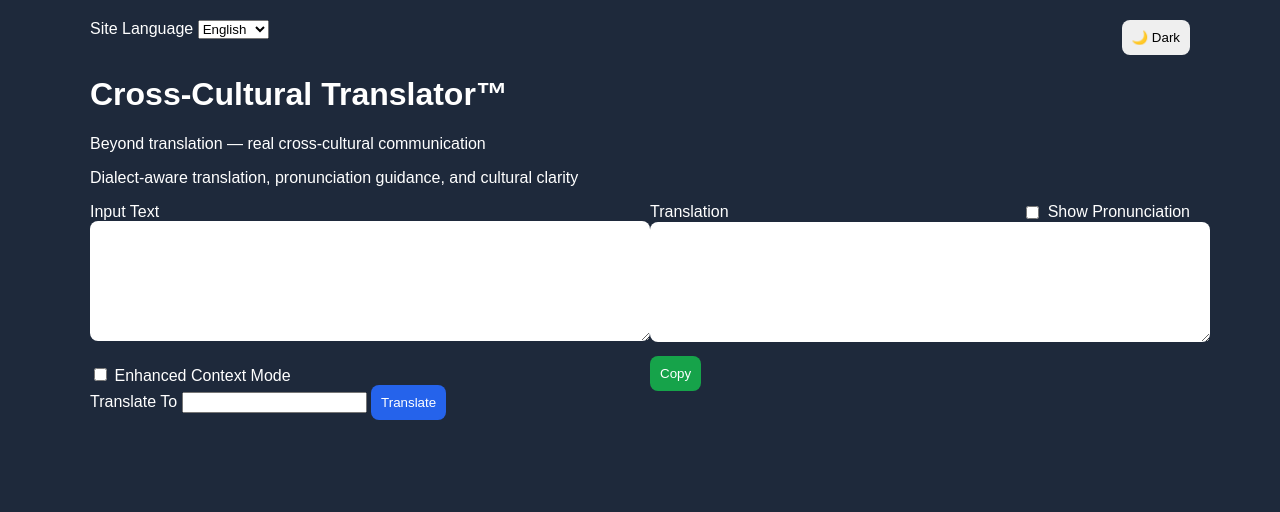
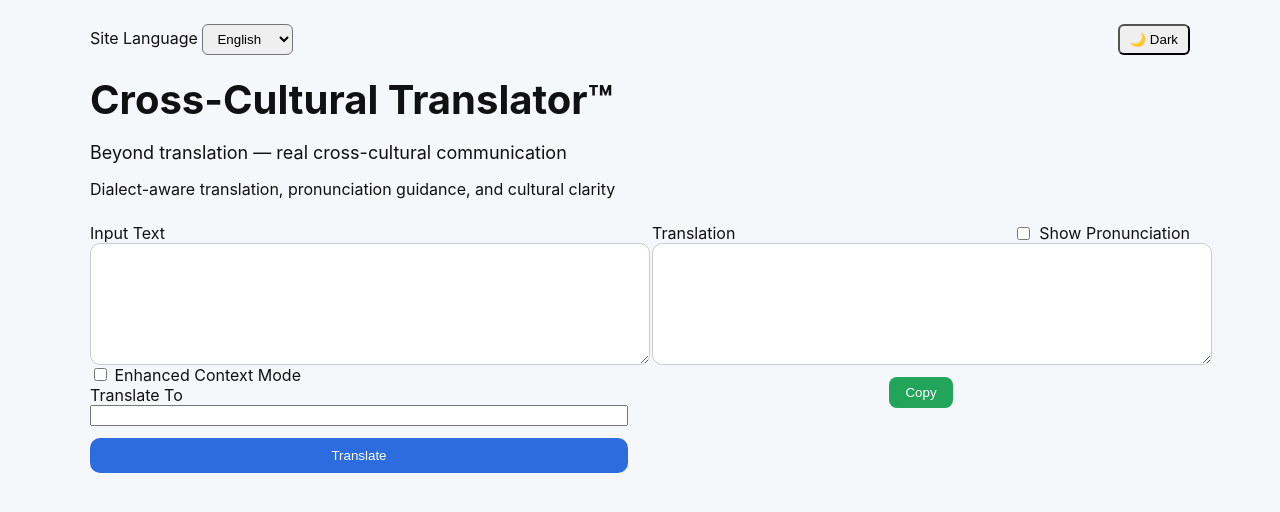
Before and after one commit to zachdean-code/translateapp, a plain HTML site: page index.html in a window 1280 px wide. Drawn offline with Linux system fonts and the light colour scheme.

Commit message:
Update style.css

```diff
--- a/style.css
+++ b/style.css
@@ -1,66 +1,87 @@
 body {
-  font-family: Arial, sans-serif;
+  font-family: -apple-system, BlinkMacSystemFont, sans-serif;
   margin: 0;
-  background: #1e293b;
-  color: white;
+  background: #f5f7fa;
+  color: #111;
 }
 
 .container {
   max-width: 1100px;
   margin: auto;
-  padding: 20px;
+  padding: 24px;
 }
 
+/* Top Bar */
 .topBar {
   display: flex;
   justify-content: space-between;
-  margin-bottom: 20px;
+  align-items: center;
 }
 
-.translatorRow {
-  display: flex;
-  gap: 20px;
+.miniSelect,
+.darkToggle {
+  padding: 6px 10px;
+  border-radius: 6px;
 }
 
-.inputColumn, .outputColumn {
-  flex: 1;
+/* Header */
+h1 {
+  font-size: 40px;
+  margin: 20px 0 10px;
 }
 
+.subtitle {
+  font-size: 18px;
+  margin-bottom: 8px;
+}
+
+.description {
+  margin-bottom: 24px;
+}
+
+/* GRID */
+.translatorRow {
+  display: grid;
+  grid-template-columns: 1fr 1fr;
+  gap: 24px;
+}
+
+.inputColumn,
+.outputColumn {
+  display: flex;
+  flex-direction: column;
+}
+
+/* Textareas */
 textarea {
   width: 100%;
   height: 100px;
-  margin-bottom: 10px;
   padding: 10px;
+  border-radius: 10px;
+  border: 1px solid #ccc;
+  resize: vertical;
+}
+
+/* Buttons */
+.primaryButton {
+  margin-top: 12px;
+  padding: 10px;
+  background: #2d6cdf;
+  color: white;
+  border: none;
+  border-radius: 10px;
+}
+
+.copyButton {
+  margin: 12px auto;
+  background: #22a55a;
+  color: white;
+  padding: 8px 16px;
   border-radius: 8px;
   border: none;
 }
 
-button {
-  padding: 10px;
-  border-radius: 8px;
-  border: none;
-  cursor: pointer;
-}
-
-#translateButton {
-  background: #2563eb;
-  color: white;
-}
-
-#copyButton {
-  background: #16a34a;
-  color: white;
-}
-
-#speakNormal {
-  background: orange;
-}
-
-#speakSlow {
-  background: red;
-  color: white;
-}
-
+/* Header Row */
 .translationHeader {
   display: flex;
   justify-content: space-between;
@@ -73,10 +94,47 @@ button {
   gap: 6px;
 }
 
-.contextToggleRow {
-  margin-top: 10px;
+/* Pronunciation */
+.buttonRow {
+  display: flex;
+  gap: 10px;
+  margin-top: 8px;
 }
 
+.normalButton {
+  background: orange;
+  color: white;
+  padding: 8px;
+  border-radius: 8px;
+  border: none;
+}
+
+.slowButton {
+  background: red;
+  color: white;
+  padding: 8px;
+  border-radius: 8px;
+  border: none;
+}
+
+/* Hidden */
 .hidden {
   display: none;
 }
+
+/* DARK MODE */
+body.dark {
+  background: #0f172a;
+  color: #e5e7eb;
+}
+
+body.dark textarea,
+body.dark input {
+  background: #111827;
+  color: #e5e7eb;
+  border: 1px solid #374151;
+}
+
+body.dark .container {
+  background: transparent;
+}
```
